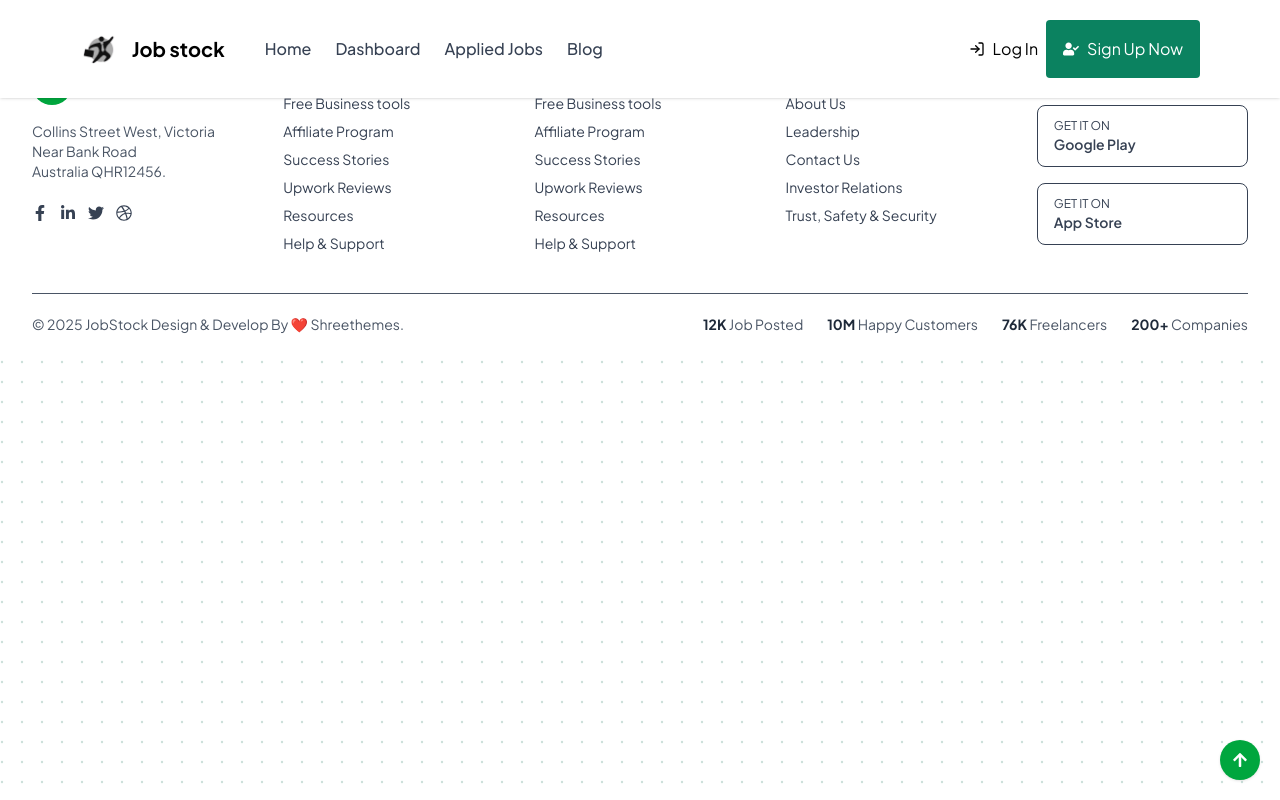
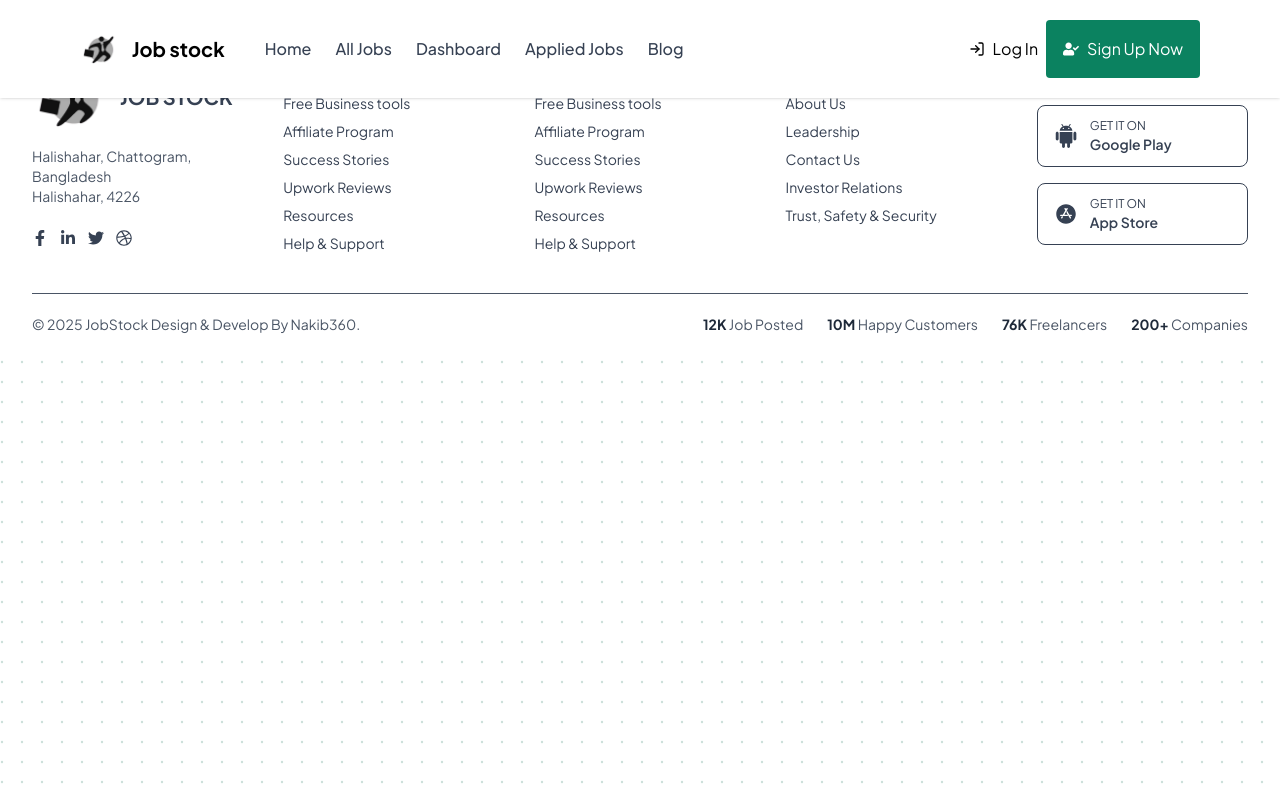
Before and after one commit to nakib360/Jobstock-full-stack-website-, a React (Vite) app: page /signup in a window 1280 px wide. Built offline with nearby package versions, Linux system fonts and the light colour scheme.

Commit message:
commit changes

```diff
--- a/src/Components/Footer.jsx
+++ b/src/Components/Footer.jsx
@@ -1,4 +1,4 @@
-import React from 'react';
+import React, { useEffect, useState } from 'react';
 import {
     FaFacebookF,
     FaLinkedinIn,
@@ -6,8 +6,36 @@ import {
     FaDribbble,
     FaArrowUp
 } from 'react-icons/fa';
+import logo from "../../public/jobsStockIcon.png";
+import { GrAndroid } from "react-icons/gr";
+import { IoIosAppstore } from "react-icons/io";
 
 const Footer = () => {
+    const [showButton, setShowButton] = useState(false);
+
+    useEffect(() => {
+        const handleScroll = () => {
+            if (window.scrollY > 100) {
+                setShowButton(true);
+            } else {
+                setShowButton(false);
+            }
+        };
+
+        window.addEventListener("scroll", handleScroll);
+
+        return () => {
+            window.removeEventListener("scroll", handleScroll);
+        }
+    }, [showButton]);
+
+    const handleGoToTop = () => {
+        window.scrollTo({
+            top: 0,
+            behavior: "smooth"
+        })
+    }
+
     return (
         <footer className="bg-white text-gray-700 border-t border-gray-200 pt-10 pb-5">
             <div className="max-w-7xl mx-auto px-4 sm:px-6 lg:px-8">
@@ -15,15 +43,12 @@ const Footer = () => {
                     {/* Logo and Address */}
                     <div className="space-y-4">
                         <div className="flex items-center space-x-2">
-                            <div className="w-10 h-10 bg-green-600 rounded-full flex items-center justify-center text-white font-bold">
-                                {/* Logo Placeholder */}
-                                <span>JS</span>
-                            </div>
+                            <img className='w-20' src={logo} alt="" />
                             <span className="text-xl font-bold">JOB STOCK</span>
                         </div>
                         <div className="text-sm text-gray-600">
-                            <p>Collins Street West, Victoria Near Bank Road</p>
-                            <p>Australia QHR12456.</p>
+                            <p>Halishahar, Chattogram, Bangladesh</p>
+                            <p>Halishahar, 4226</p>
                         </div>
                         <div className="flex space-x-3 pt-2">
                             <FaFacebookF className="cursor-pointer hover:text-green-600" />
@@ -69,14 +94,14 @@ const Footer = () => {
                     <div className="space-y-4">
                         <h3 className="font-semibold text-green-700">Download Apps</h3>
                         <div className="border rounded-lg px-4 py-3 flex items-center space-x-3">
-                            <i className="text-2xl text-gray-600 fab fa-apple"></i>
+                            <GrAndroid className='text-2xl' />
                             <div>
                                 <p className="text-xs">GET IT ON</p>
                                 <p className="text-sm font-semibold">Google Play</p>
                             </div>
                         </div>
                         <div className="border rounded-lg px-4 py-3 flex items-center space-x-3">
-                            <i className="text-2xl text-gray-600 fab fa-android"></i>
+                            <IoIosAppstore className='text-2xl' />
                             <div>
                                 <p className="text-xs">GET IT ON</p>
                                 <p className="text-sm font-semibold">App Store</p>
@@ -87,7 +112,7 @@ const Footer = () => {
 
                 {/* Stats */}
                 <div className="mt-10 border-t pt-5 flex flex-wrap justify-between text-sm text-gray-600">
-                    <div>© 2025 JobStock Design & Develop By ❤️ Shreethemes.</div>
+                    <div>© 2025 JobStock Design & Develop By Nakib360.</div>
                     <div className="flex space-x-6 mt-2 md:mt-0">
                         <p><span className="font-bold text-gray-800">12K</span> Job Posted</p>
                         <p><span className="font-bold text-gray-800">10M</span> Happy Customers</p>
@@ -98,9 +123,13 @@ const Footer = () => {
             </div>
 
             <div className="fixed bottom-5 right-5 z-50">
-                <button className="bg-green-600 text-white p-3 rounded-full shadow hover:bg-green-700">
-                    <FaArrowUp />
-                </button>
+                {
+                    showButton && (
+                        <button onClick={handleGoToTop} className="bg-green-600 text-white p-3 rounded-full shadow hover:bg-green-700">
+                            <FaArrowUp />
+                        </button>
+                    )
+                }
             </div>
         </footer>
     );
--- a/src/Components/HotJobs.jsx
+++ b/src/Components/HotJobs.jsx
@@ -2,10 +2,14 @@ import axios from "axios";
 import { useEffect, useState } from "react";
 import JobCard from "./JobCard";
 import SkeletonLoader from "./SkeletonLoader";
+import { useLocation } from "react-router";
+import { FaSearch } from "react-icons/fa";
 
 const HotJobs = () => {
     const [data, setData] = useState([]);
     const [loading, setLoading] = useState(true);
+    const [innerText, setInnerText] = useState(false);
+    const location = useLocation();
 
     useEffect(() => {
         axios.get("http://localhost:3000/jobs")
@@ -17,15 +21,43 @@ const HotJobs = () => {
 
     return (
         <div className="p-10 space-y-4">
-            <p className="text-4xl font-semibold text-center">Featured Jobs</p>
-            <p className="text-sm text-center">Stay ahead with opportunities that match your career goals, connect with leading employers, and take the next step toward building the future you deserve.</p>
-            <div>
-            </div>
+            {
+                location.pathname === "/" ?
+                    (
+                        <div>
+                            <p className="text-4xl font-semibold text-center">Featured Jobs</p>
+                            <p className="text-sm text-center">Stay ahead with opportunities that match your career goals, connect with leading employers, and take the next step toward building the future you deserve.</p>
+                        </div>
+                    ) : (
+                        <div className="bg-[#0b8260] rounded-xl p-10">
+                            {/* input feild */}
+                            {/* <div className="relative">
+                                <input
+                                    type="text"
+                                    placeholder="Search your dream job"
+                                    className="placeholder:text-sm w-full max-w-sm border border-gray-300 focus:ring-2 focus:ring-white focus:border-white/10 focus:ring-blue-400 p-2 rounded-xl outline-none shadow-sm transition"
+                                />
+                                <FaSearch className="text-sm text-white absolute top-0 right-0"/>
+                            </div> */}
+
+                            <div className="relative w-full max-w-sm">
+                                <input
+                                    type="text"
+                                    onChange={(e) => setInnerText(e.target.value.length > 0 ? true : false)}
+                                    placeholder="Search your dream job"
+                                    className="text-white placeholder:text-white/40 placeholder:text-sm w-full max-w-sm border border-gray-300 focus:ring-2 focus:ring-white focus:border-white/10 focus:ring-blue-400 p-2 rounded-xl outline-none shadow-sm transition"
+                                />
+                                <FaSearch className={`${innerText ? "text-white" : "text-white/40"} absolute right-3 top-1/2 -translate-y-1/2 text-sm`} />
+                            </div>
+
+                        </div>
+                    )
+            }
             {/* all jobs */}
             <div className="grid grid-cols-1 md:grid-cols-2 lg:grid-cols-3 gap-6">
                 {
                     loading ? (
-                        Array(4).fill().map((_, idx) => <SkeletonLoader key={idx} />)
+                        Array(6).fill().map((_, idx) => <SkeletonLoader key={idx} />)
                     ) : (
                         data.map(job => <JobCard key={job.id} loading={loading} job={job} />)
                     )
--- a/src/Components/Navber.jsx
+++ b/src/Components/Navber.jsx
@@ -31,6 +31,7 @@ const Navber = () => {
 
     const links = [
         { name: "Home", to: "/" },
+        { name: "All Jobs", to: "/allJobs" },
         { name: "Dashboard", to: "/dashboard" },
         { name: "Applied Jobs", to: "/appliedJobs" },
         { name: "Blog", to: "/blog" },
@@ -100,17 +101,17 @@ const Navber = () => {
                                         {({ isActive }) => (
                                             <>
                                                 <span
-                                                    className={`text-gray-700 hover:text-[#0b8260] font-medium`}
+                                                    className={`${isActive ? "text-[#0b8260]" : "text-gray-700"} hover:text-[#0b8260] font-medium`}
                                                 >
                                                     {link.name}
                                                 </span>
 
                                                 {isActive && (
                                                     <motion.div
-                                                        layoutId="underline" // shared layout for smooth transition
+                                                        layoutId="underline"
                                                         className="absolute left-0 bottom-0 h-0.5 bg-[#0b8260]"
                                                         style={{ width: "100%" }}
-                                                        transition={{ duration: 2, type: "spring", stiffness: 500, damping: 30 }}
+                                                        transition={{ duration: 0.3, type: "tween", ease: "easeInOut" }}
                                                     />
                                                 )}
                                             </>
--- /dev/null
+++ b/src/Pages/AllJobs.jsx
@@ -0,0 +1,11 @@
+import HotJobs from "../Components/HotJobs";
+
+const AllJobs = () => {
+  return (
+    <div className="mt-24">
+      <HotJobs/>
+    </div>
+  );
+};
+
+export default AllJobs;
--- /dev/null
+++ b/src/Pages/DashboardPage.jsx
@@ -0,0 +1,9 @@
+const DashboardPage = () => {
+  return (
+    <div className="mt-24">
+      <p>this is the dashboard</p>
+    </div>
+  );
+};
+
+export default DashboardPage;
--- a/src/Pages/HomePage.jsx
+++ b/src/Pages/HomePage.jsx
@@ -9,7 +9,7 @@ import Spetialities from "../Components/Spetialities";
 const HomePage = () => {
   return (
     <div>
-      <div className="z-30 mt-24">
+      <div className="z-30 mt-20">
         <Header />
         <Ad />
         <HotJobs/>
```
Also changed, not shown: src/Routs/Routs.jsx (+7 -1 lines).
